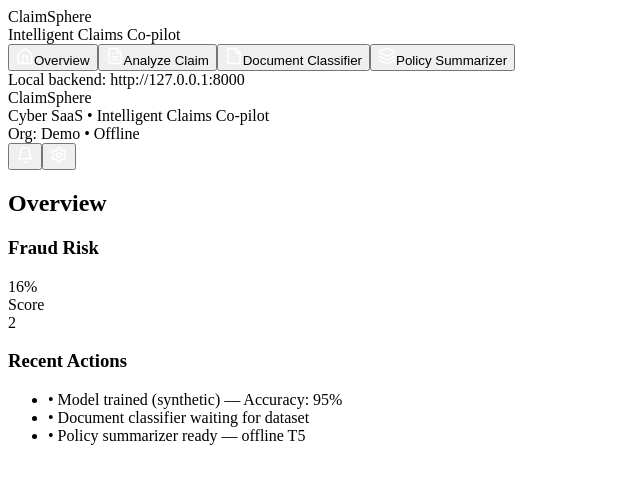
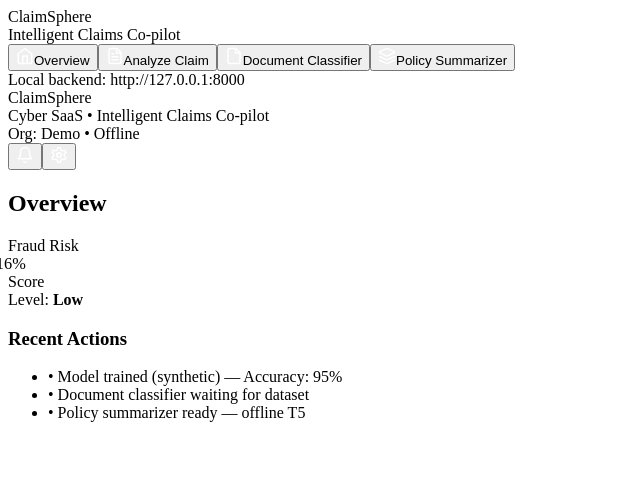
Before and after one commit to tamannaa-a/ClaimAxis, a React (Vite) app in the folder frontend/: page / in a window 1280 px wide. Shown: the top 484 px of the page, without its empty margins (0-640 px from the left). Built offline with nearby package versions, Linux system fonts and the light colour scheme; the HTML template or start-up script is replaced by a standard one.

Commit message:
RiskGauge.jsx

```diff
--- a/frontend/src/components/RiskGauge.jsx
+++ b/frontend/src/components/RiskGauge.jsx
@@ -1,18 +1,25 @@
 import React from "react";
+import { motion } from "framer-motion";
 
 export default function RiskGauge({ score = 0 }) {
-  const pct = Math.round(score * 100);
+  const pct = Math.round((score || 0) * 100);
   const color = score >= 0.7 ? "bg-red-500" : score >= 0.55 ? "bg-yellow-400" : "bg-green-400";
+
   return (
-    <div className="glass-card p-4 rounded-lg shadow-neon">
-      <div className="flex items-center justify-between">
+    <div className="card p-5 rounded-xl">
+      <div className="flex items-center gap-6">
         <div>
-          <h3 className="text-sm text-gray-300">Fraud Risk</h3>
-          <div className="text-3xl font-bold mt-1">{pct}%</div>
-          <div className="text-xs text-gray-400 mt-1">Score</div>
+          <div className="text-sm subtle">Fraud Risk</div>
+          <motion.div animate={{ scale: [1, 1.02, 1] }} transition={{ duration: 1.6, repeat: Infinity }}>
+            <div className="text-4xl font-bold mt-2">{pct}%</div>
+          </motion.div>
+          <div className="text-xs subtle mt-1">Score</div>
         </div>
-        <div className={`w-24 h-24 rounded-full flex items-center justify-center ${color}`}>
-          <div className="text-black font-bold">{Math.round(pct/10)}</div>
+        <div className="flex-1">
+          <div className="h-4 w-full bg-white/3 rounded-full">
+            <div className={`${color} h-4 rounded-full`} style={{ width: `${pct}%` }} />
+          </div>
+          <div className="text-xs subtle mt-2">Level: <strong className="text-neon">{score>=0.7?'High':score>=0.55?'Medium':'Low'}</strong></div>
         </div>
       </div>
     </div>
```
